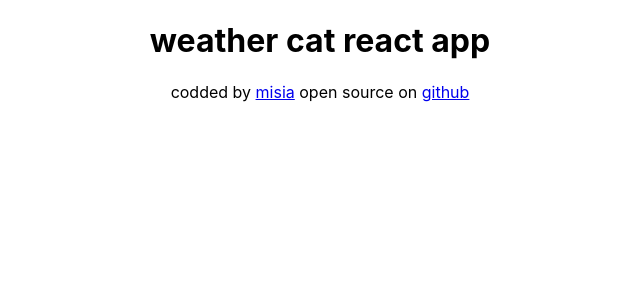
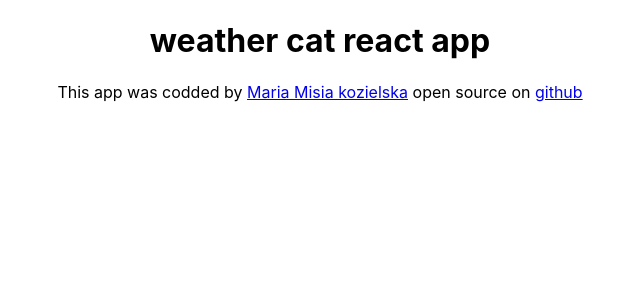
Before and after one commit to misshia/my-app-weather, a React (Create React App) app: page / in a window 1280 px wide. Shown: the top 300 px of the page, without its empty margins (320-960 px from the left). Built offline with nearby package versions, Linux system fonts and the light colour scheme.

Commit message:
Footer added

```diff
--- a/src/App.js
+++ b/src/App.js
@@ -1,27 +1,11 @@
 
 import './App.css';
-
+import Footer from "./Footer"
 function App() {
   return (
     <div className="App">
       <h1>weather cat react app</h1>
-        <footer>
-          codded by {" "}
-        <a
-          href="https://www.linkedin.com/in/maria-kozielska-5018751bb"
-          target="_blank"
-          rel="noreferrer"
-        >
-        misia
-        </a>{" "}
-          open source on {" "}
-          <a
-          href= "https://github.com/misshia/my-app-weather"
-          target="_blank"
-          rel="noreferrer">
-            github
-        </a>
-      </footer>
+        <Footer />
     </div>
   );
 }
--- /dev/null
+++ b/src/Footer.js
@@ -0,0 +1,25 @@
+import React from "react";
+import "./footer.css";
+
+export default function Footer () {
+    return (
+        <footer>
+            This app was codded by {" "}
+        <a
+          href="https://www.linkedin.com/in/maria-kozielska-5018751bb"
+          target="_blank"
+          rel="noreferrer"
+        > Maria Misia kozielska
+        </a>{" "}
+          open source on {" "}
+          <a
+          href= "https://github.com/misshia/my-app-weather"
+          target="_blank"
+          rel="noreferrer">
+            github
+        </a>
+      </footer>
+
+
+    )
+}
```
Also changed, not shown: src/footer.css (added).
